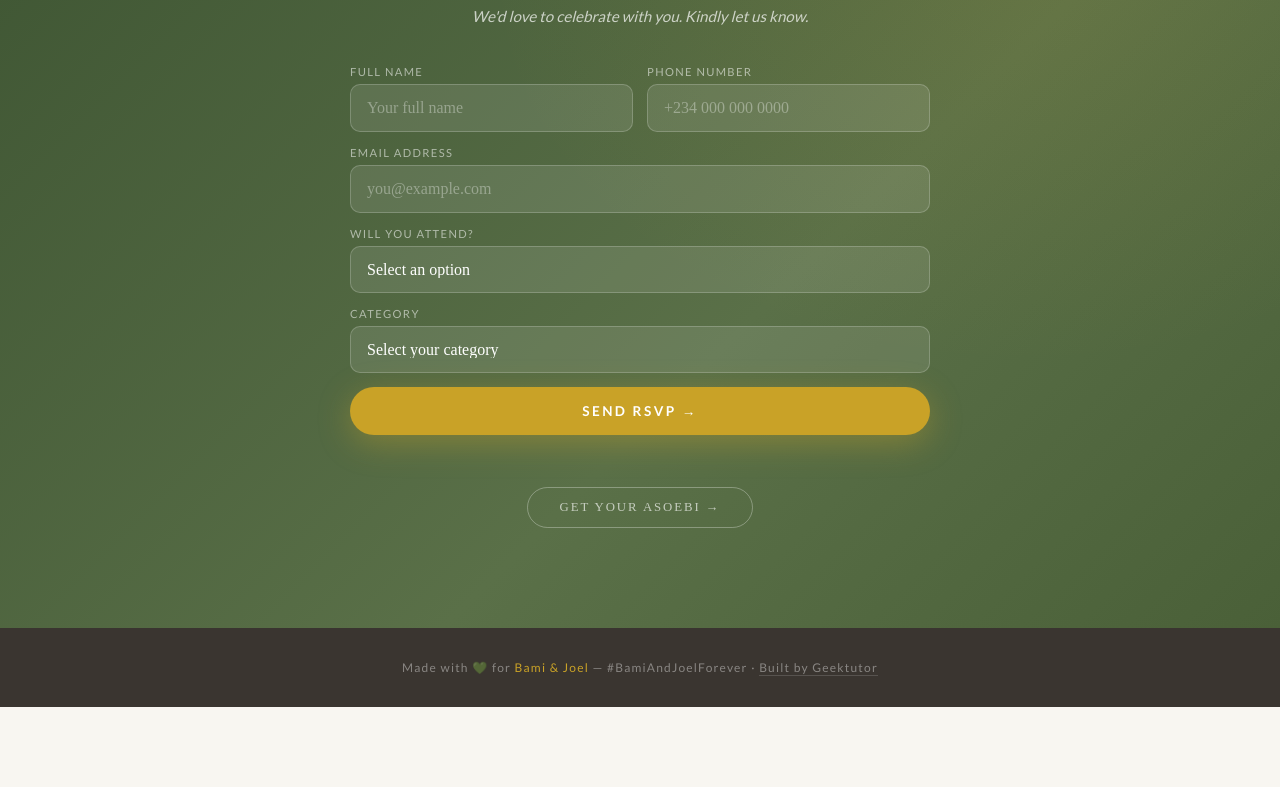
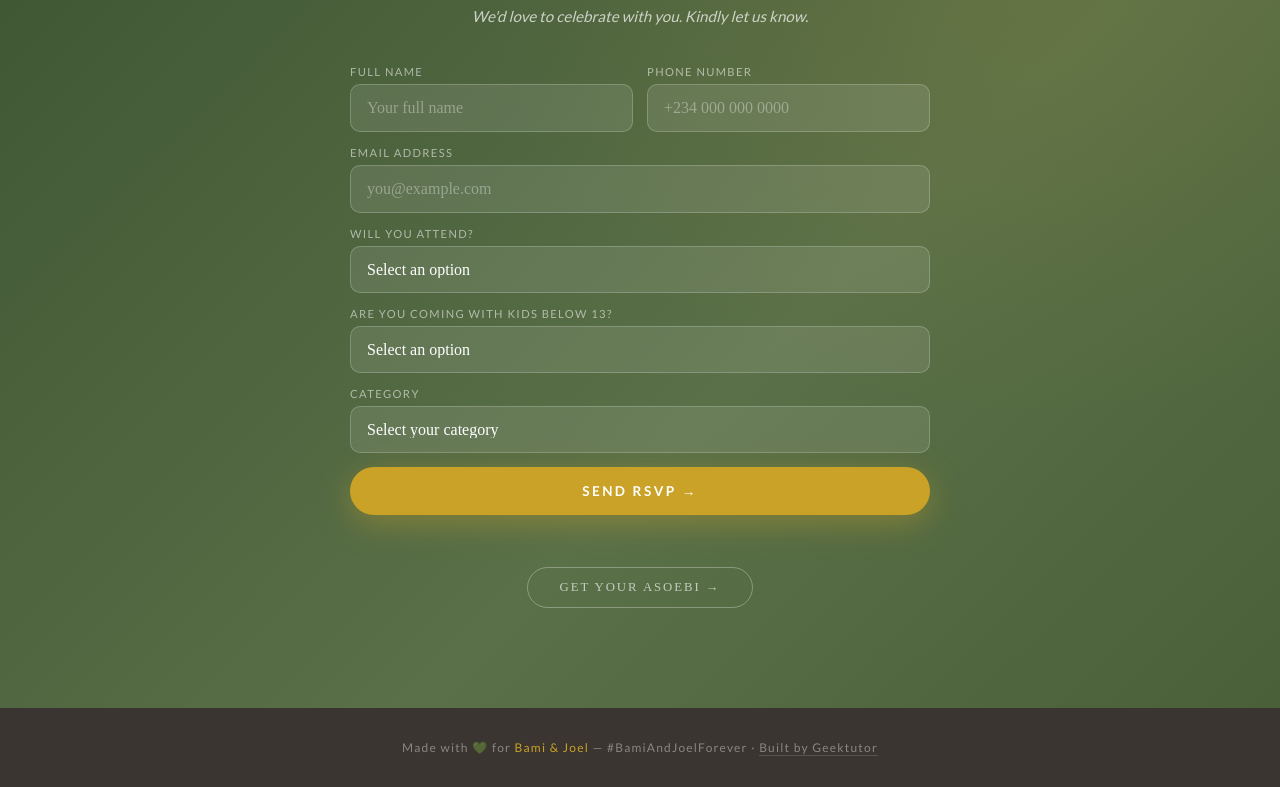
Before and after one commit to iambami/wedding_website, a plain HTML site: page index.html in a window 1280 px wide. Shown: the part 6460-7247 px from the top of the page. Before the commit the page ends 7167 px from the top, so only its background shows below. Drawn offline with nearby package versions, Linux system fonts and the light colour scheme; a web font is replaced by a local one.

Commit message:
Update index.html
Added kids segement

```diff
--- a/index.html
+++ b/index.html
@@ -1391,6 +1391,14 @@
                     </select>
                 </div>
                 <div>
+                    <label for="rsvp-kids">Are You Coming With Kids Below 13?</label>
+                    <select id="rsvp-kids">
+                        <option value="" disabled selected>Select an option</option>
+                        <option value="yes">Yes, I'll register my kids 🎉</option>
+                        <option value="no">No, They will stay with Grandma</option>
+                    </select>
+                </div>
+                <div>
                     <label for="rsvp-category">Category</label>
                     <select id="rsvp-category">
                         <option value="" disabled selected>Select your category</option>
@@ -1408,6 +1416,7 @@
                         <option value="fuoye-alumni">FUOYE Alumni</option>
                         <option value="maxima-media-group">Maxima Media Group</option>
                         <option value="oyscatech-alumni">OYSCATECH Alumni</option>
+                        <option value="kids">Kids</option>
                         <option value="vendors">Vendors</option>
                     </select>
                 </div>
```
